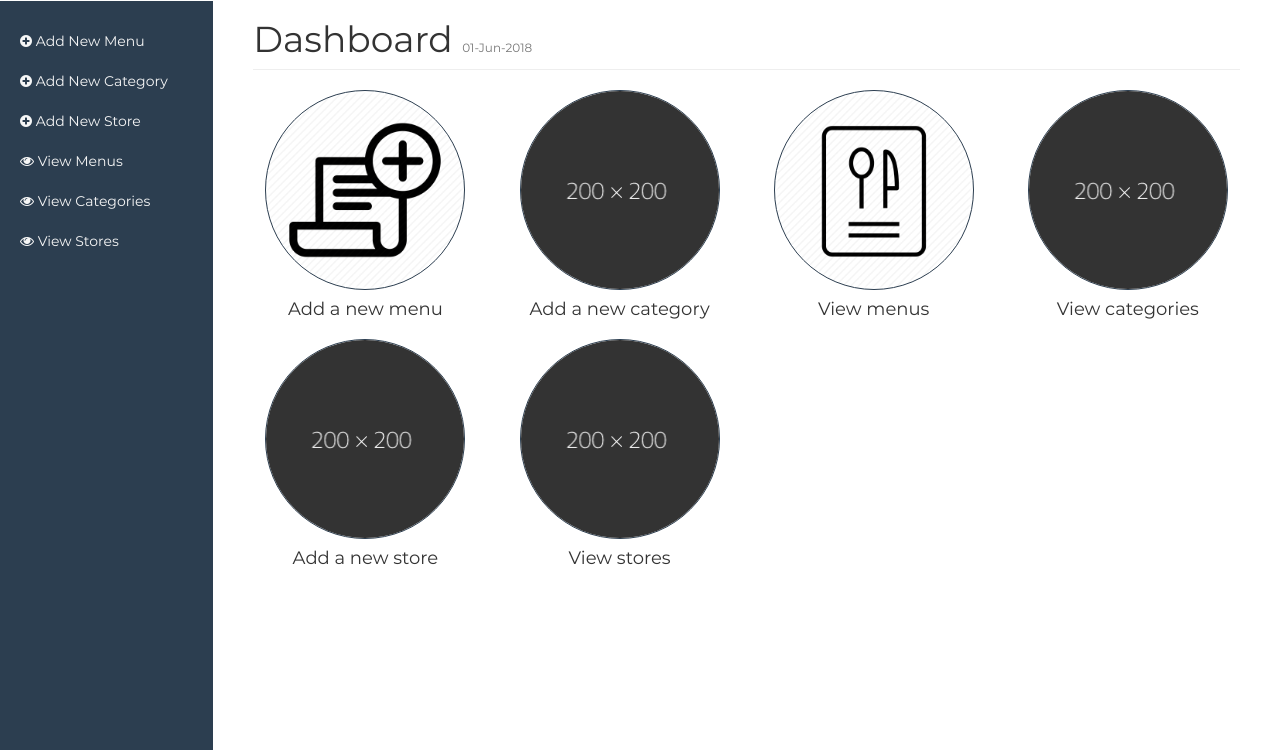
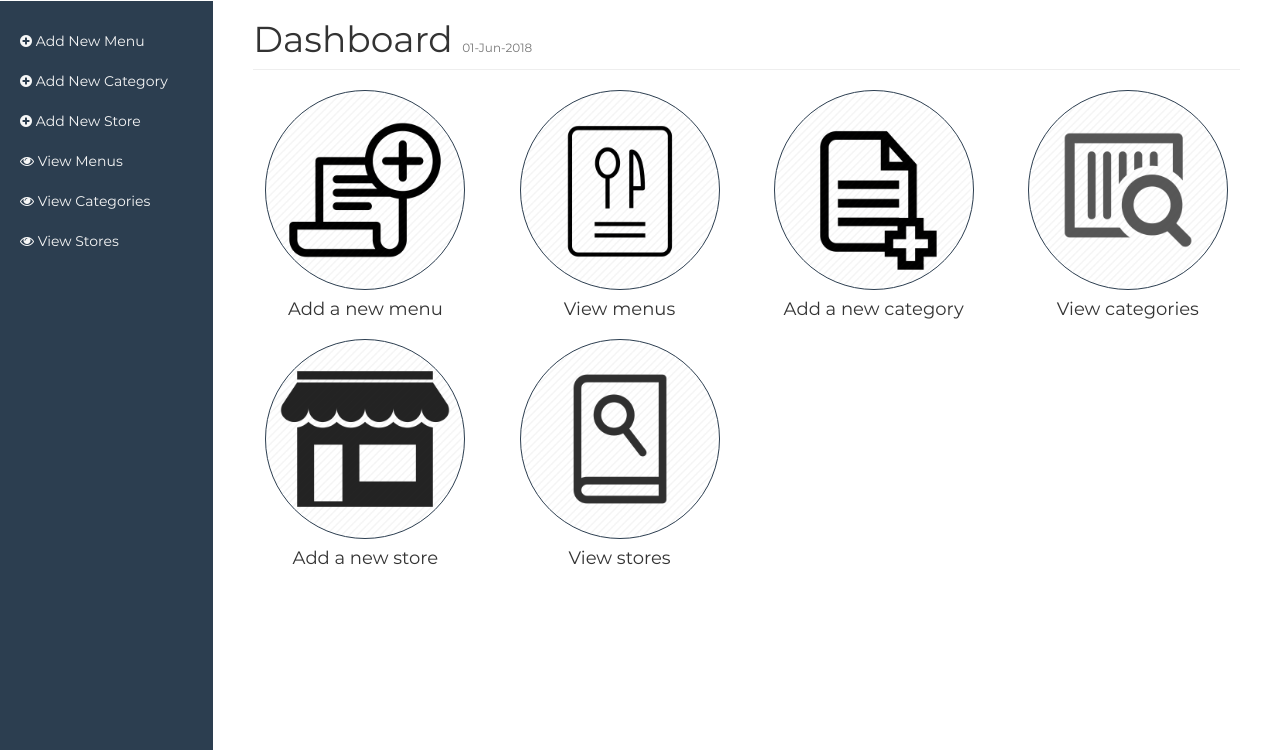
Before and after one commit to carlSeb/caterfy, a PHP site: page /admin/index.php in a window 1280 px wide. Shown: the part 50-800 px from the top of the page. Run offline with PHP 8.4, Linux system fonts and the light colour scheme; a user stored in the database is signed in.

Commit message:
added icon images in admin panel

```diff
--- a/public/admin/index.php
+++ b/public/admin/index.php
@@ -150,13 +150,6 @@
                 </div>
 
                 <div class="col-xs-6 col-sm-3 placeholder">
-                  <a href="index.php?add_category">
-                    <img src="../admin/menu_images/placeholder.png" width="200" height="200" class="img-responsive" alt="Add a new category">
-                  </a>
-                  <h4>Add a new category</h4>
-                </div>
-
-                <div class="col-xs-6 col-sm-3 placeholder">
                   <a href="index.php?view_menu">
                     <img src="./admin_img/view_menu.png" width="200" height="200" class="img-responsive" alt="View menus">
                   </a>
@@ -164,22 +157,30 @@
                 </div>
 
                 <div class="col-xs-6 col-sm-3 placeholder">
+                  <a href="index.php?add_category">
+                    <img src="admin_img/add_categ.png" width="200" height="200" class="img-responsive" alt="Add a new category">
+                  </a>
+                  <h4>Add a new category</h4>
+                </div>
+
+
+                <div class="col-xs-6 col-sm-3 placeholder">
                   <a href="index.php?view_category">
-                    <img src="../admin/menu_images/placeholder.png" width="200" height="200" class="img-responsive" alt="View categories">
+                    <img src='./admin_img/view_categ.png' width="200" height="200" class="img-responsive" alt="View categories">
                   </a>
                   <h4>View categories</h4>
                 </div>
 
-                 <div class="col-xs-6 col-sm-3 placeholder">
+                <div class="col-xs-6 col-sm-3 placeholder">
                   <a href="index.php?add_store">
-                    <img src="../admin/menu_images/placeholder.png" width="200" height="200" class="img-responsive" alt="Add a new store">
+                    <img src="./admin_img/add_shop.png" width="200" height="200" class="img-responsive" alt="Add a new store">
                   </a>
                   <h4>Add a new store</h4>
                 </div>
 
-                 <div class="col-xs-6 col-sm-3 placeholder">
+                <div class="col-xs-6 col-sm-3 placeholder">
                   <a href="index.php?view_store">
-                    <img src="../admin/menu_images/placeholder.png" width="200" height="200" class="img-responsive" alt="View stores">
+                    <img src="./admin_img/view_shop.png" width="200" height="200" class="img-responsive" alt="View stores">
                   </a>
                   <h4>View stores</h4>
                 </div>
```
Also changed, not shown: public/admin/admin_img/add_categ.png (added), public/admin/admin_img/add_shop.png (added), public/admin/admin_img/view_categ.png (added), public/admin/admin_img/view_shop.png (added).
